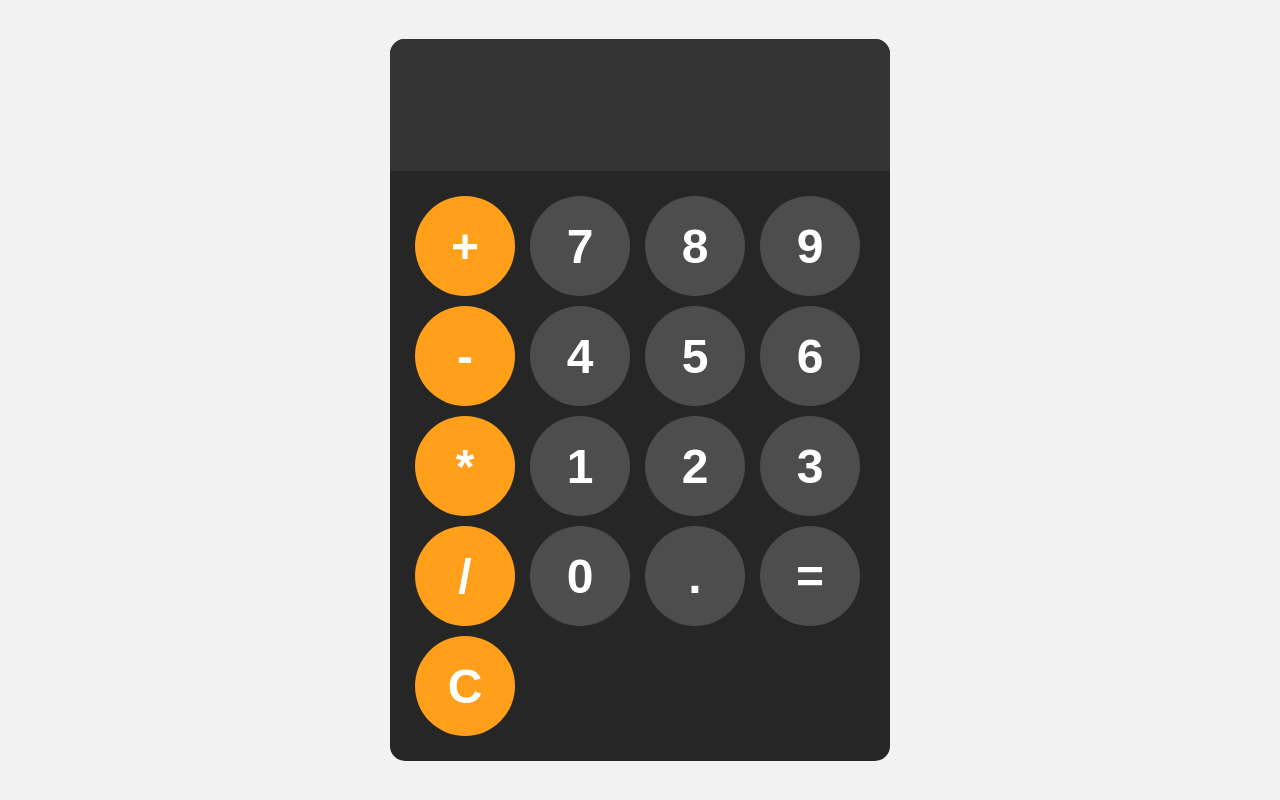
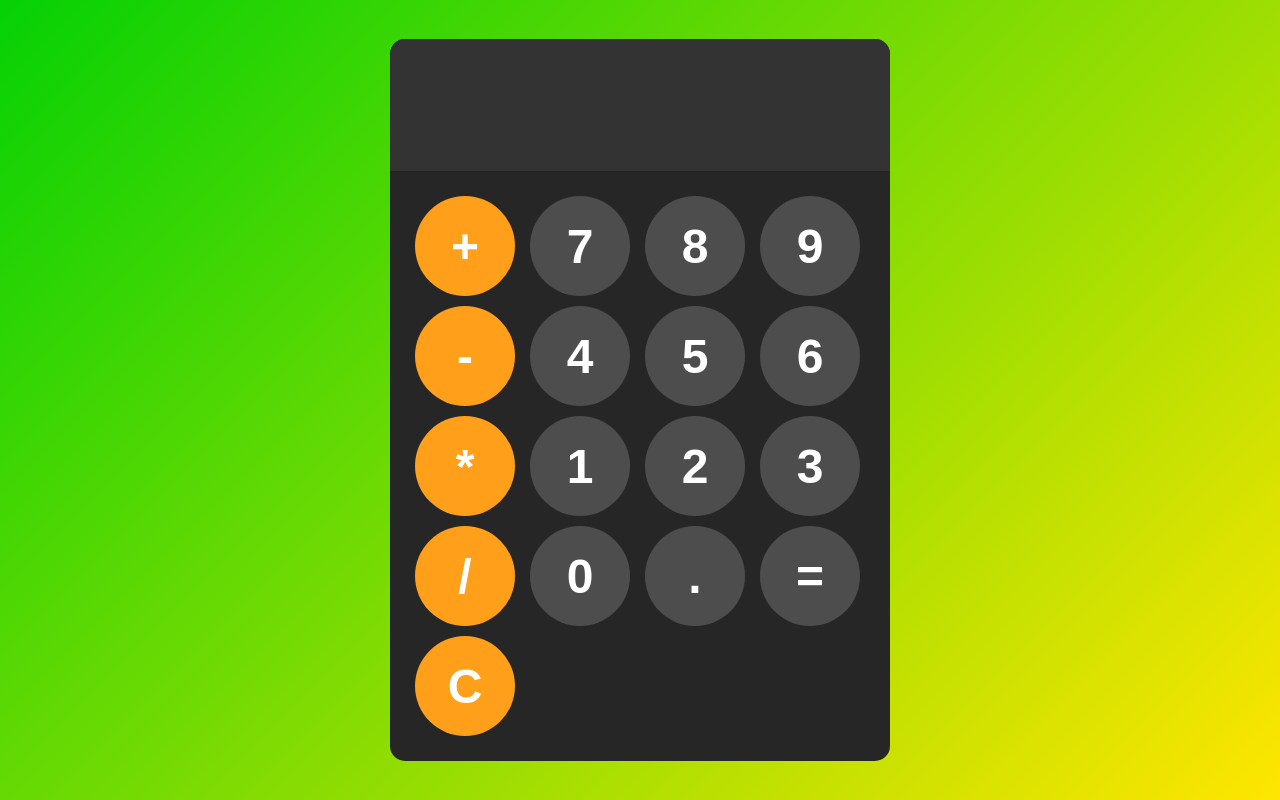
Before and after one commit to HuyVQ2146/CalculatorProgram, a plain HTML site: page index.html in a window 1280 px wide. Drawn offline with Linux system fonts and the light colour scheme.

Commit message:
back-color

```diff
--- a/style.css
+++ b/style.css
@@ -4,7 +4,7 @@ body{
     justify-content: center;
     align-items: center;
     height: 100vh;
-    background-color: hsl(0, 0%, 95%);
+    background: linear-gradient(135deg, rgb(5, 209, 5), hsl(54, 100%, 50%))
 }
 
 #calculator{
```
